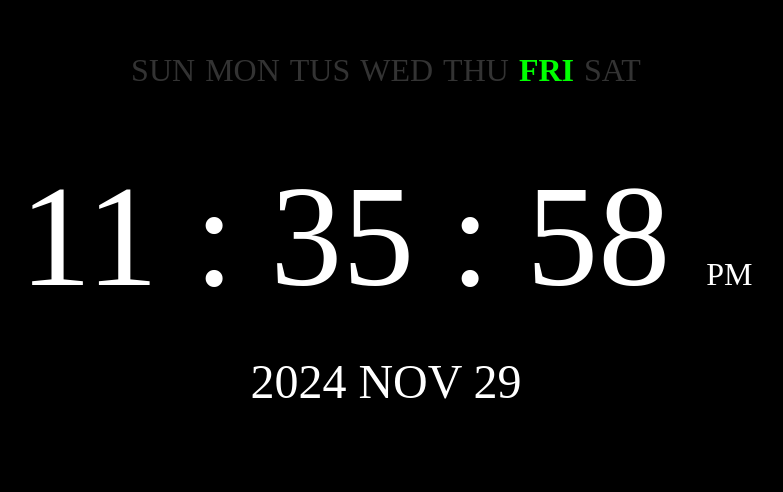
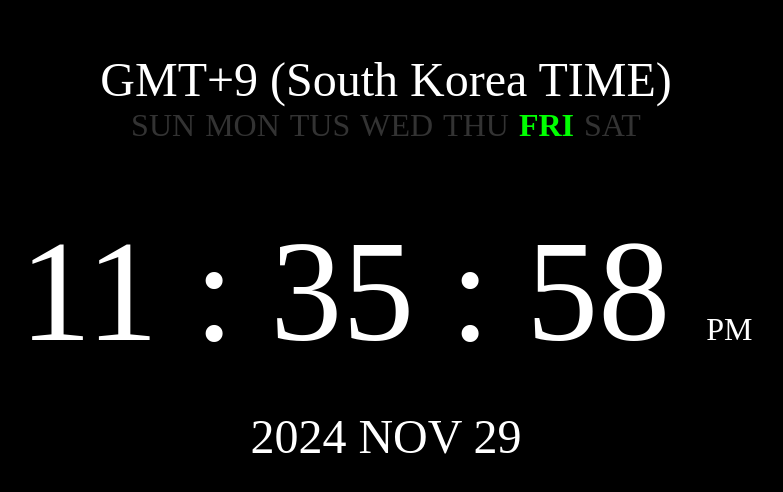
Before and after one commit to kimKIIK/TIMEEEEE, a plain HTML site: page index.html in a window 1280 px wide. Shown: the part 208-700 px from the top of the page, without its empty margins (254-1037 px from the left). Drawn offline with Linux system fonts and the light colour scheme.

Commit message:
Update index.html

```diff
--- a/index.html
+++ b/index.html
@@ -83,6 +83,8 @@
 <body>
   <div class="time test">
     <div class="inside">
+      GMT+9 (South Korea TIME)
+
       <div class="days-of-week">
         <span id="sun" class="active">SUN</span>
         <span id="mon">MON</span>
```
